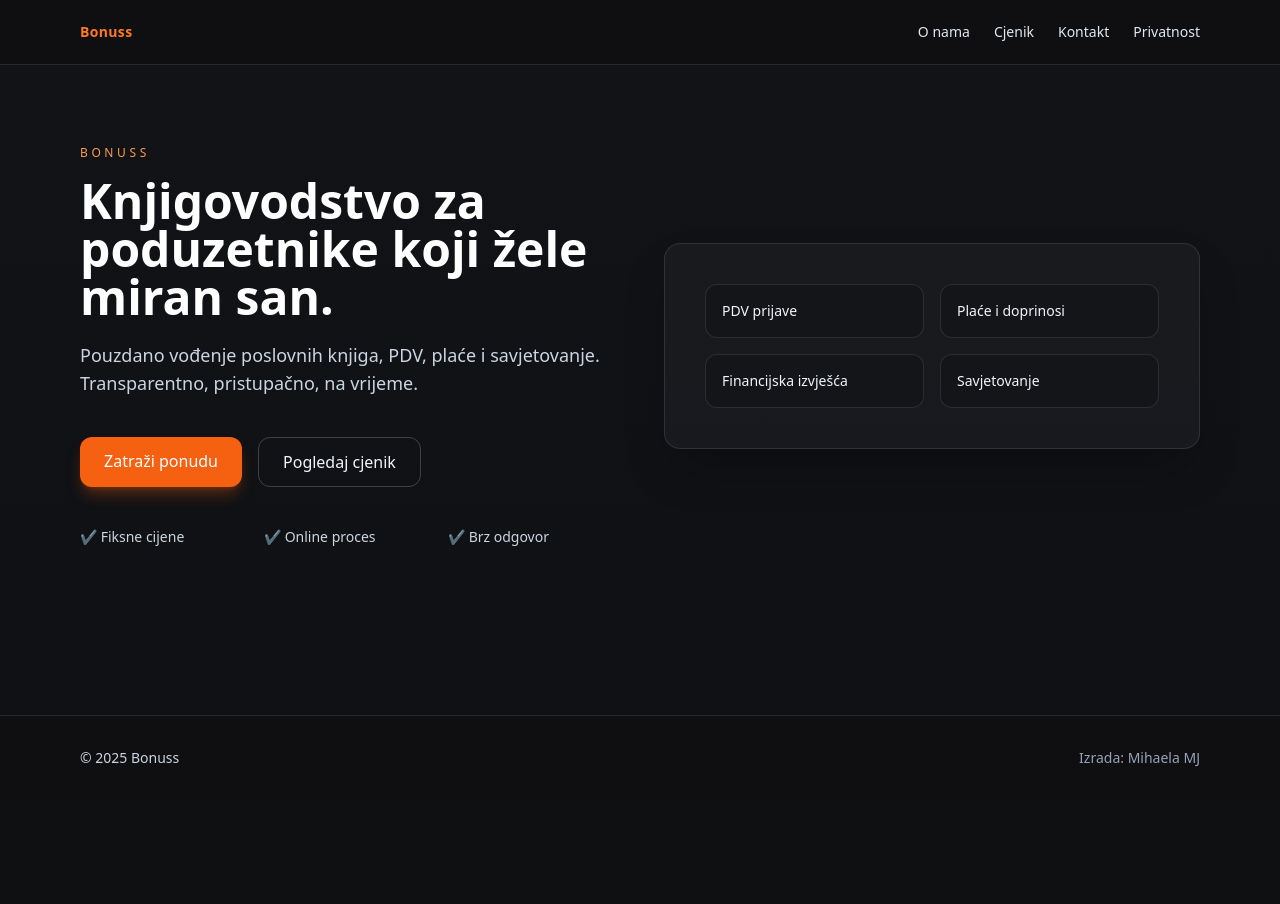
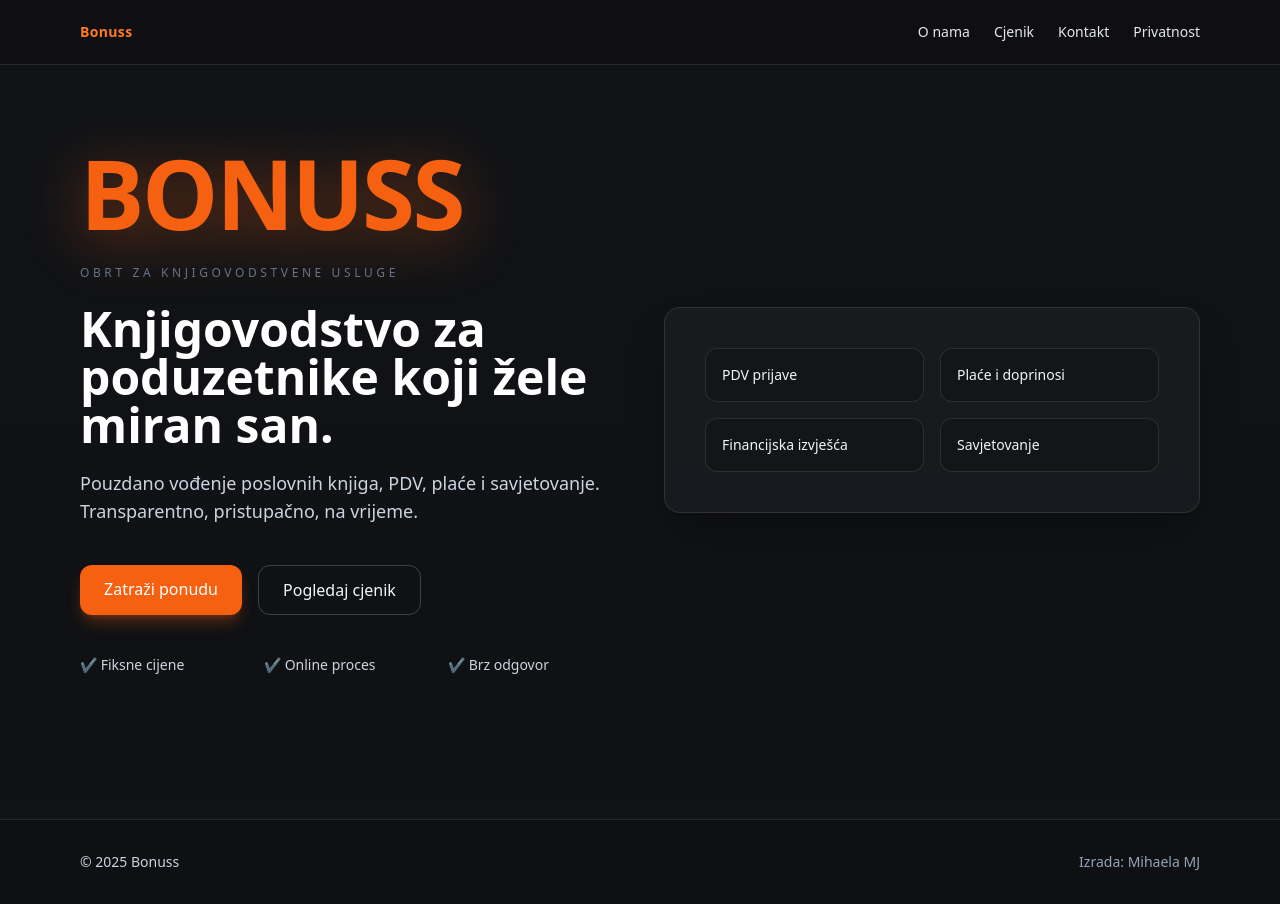
Before and after one commit to knjigovodstvo-bonuss/web, a Next.js app: page / in a window 1280 px wide. Before the commit the page ends 800 px from the top, so only its background shows below. Built offline with nearby package versions, Linux system fonts and the light colour scheme.

Commit message:
fixing desin

```diff
--- a/app/page.tsx
+++ b/app/page.tsx
@@ -5,10 +5,15 @@ export default function HomePage() {
     <section className="container py-20">
       <div className="grid md:grid-cols-2 gap-12 items-center">
         <div>
-          <p className="uppercase text-xs tracking-[0.3em] text-brand-300 mb-4">Bonuss</p>
-          <h1 className="text-4xl md:text-5xl font-semibold leading-tight text-white">
+          <h1 className="text-5xl md:text-[96px] font-black tracking-tight text-brand-500 mb-6 leading-none drop-shadow-[0_10px_30px_rgba(245,97,17,0.45)]">
+            BONUSS
+          </h1>
+          <p className="uppercase text-xs tracking-[0.3em] text-slate-500 mb-6">
+            Obrt za knjigovodstvene usluge
+          </p>
+          <h2 className="text-4xl md:text-5xl font-semibold leading-tight text-white">
             Knjigovodstvo za poduzetnike koji žele miran san.
-          </h1>
+          </h2>
           <p className="mt-5 text-lg text-slate-300 max-w-xl">
             Pouzdano vođenje poslovnih knjiga, PDV, plaće i savjetovanje. Transparentno, pristupačno, na vrijeme.
           </p>
```
